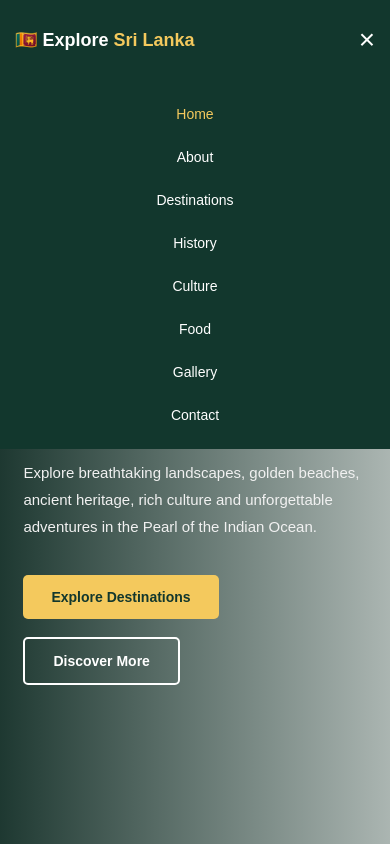
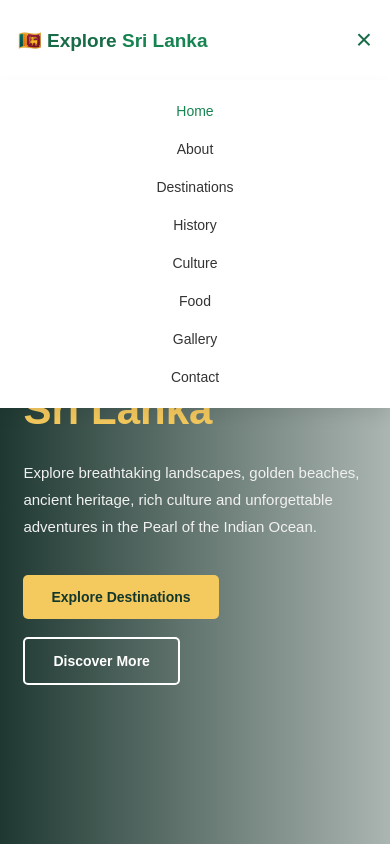
Before and after one commit to AIWPerera/Explore-Sri-Lanka, a plain HTML site: page frontend/index.html in a window 390 px wide. Both pictures are taken after a click on the button "Open navigation menu". Drawn offline with Linux system fonts and the light colour scheme.

Commit message:
feat: improve home navigation

```diff
--- /dev/null
+++ b/frontend/css/navbar.css
@@ -0,0 +1,98 @@
+
+/* ===== COMMON NAVBAR ===== */
+
+.header {
+    position: relative;
+    z-index: 1000;
+    background: #ffffff;
+    box-shadow: 0 2px 12px rgba(0, 0, 0, 0.08);
+}
+
+.navbar {
+    max-width: 1250px;
+    margin: 0 auto;
+    padding: 18px 30px;
+    display: flex;
+    justify-content: space-between;
+    align-items: center;
+    gap: 20px;
+}
+
+.logo {
+    color: #176b46;
+    font-size: 22px;
+    font-weight: bold;
+    text-decoration: none;
+    white-space: nowrap;
+}
+
+.logo span {
+    color: #168451;
+}
+
+.nav-links {
+    display: flex;
+    align-items: center;
+    gap: 18px;
+    margin: 0;
+    padding: 0;
+    list-style: none;
+}
+
+.nav-links a {
+    color: #333333;
+    font-size: 14px;
+    font-weight: 500;
+    text-decoration: none;
+    transition: color 0.3s;
+}
+
+.nav-links a:hover,
+.nav-links a.active {
+    color: #168451;
+}
+
+.menu-toggle {
+    display: none;
+    background: transparent;
+    border: none;
+    color: #176b46;
+    font-size: 28px;
+    cursor: pointer;
+}
+
+/* ===== MOBILE NAVBAR ===== */
+
+@media (max-width: 1050px) {
+    .menu-toggle {
+        display: block;
+    }
+
+    .nav-links {
+        display: none;
+        position: absolute;
+        top: 100%;
+        left: 0;
+        right: 0;
+        background: #ffffff;
+        padding: 22px;
+        flex-direction: column;
+        align-items: center;
+        gap: 20px;
+        box-shadow: 0 8px 15px rgba(0, 0, 0, 0.08);
+    }
+
+    .nav-links.show {
+    display: flex;
+    }
+}
+
+@media (max-width: 480px) {
+    .navbar {
+        padding: 16px 18px;
+    }
+
+    .logo {
+        font-size: 19px;
+    }
+}
--- a/frontend/index.html
+++ b/frontend/index.html
@@ -8,6 +8,7 @@
     <title>Explore Sri Lanka</title>
 
     <link rel="stylesheet" href="css/style.css">
+    <link rel="stylesheet" href="css/navbar.css">
 </head>
 <body>
 
```
